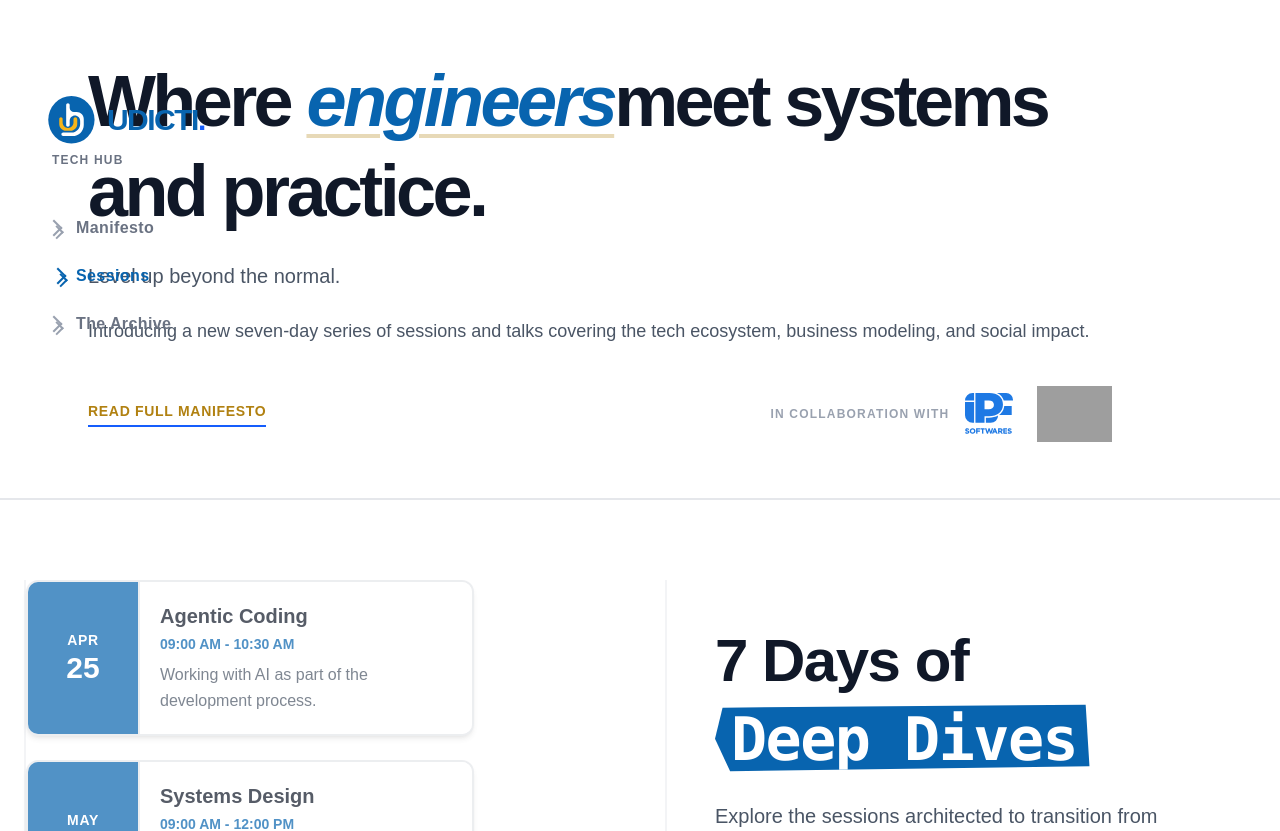
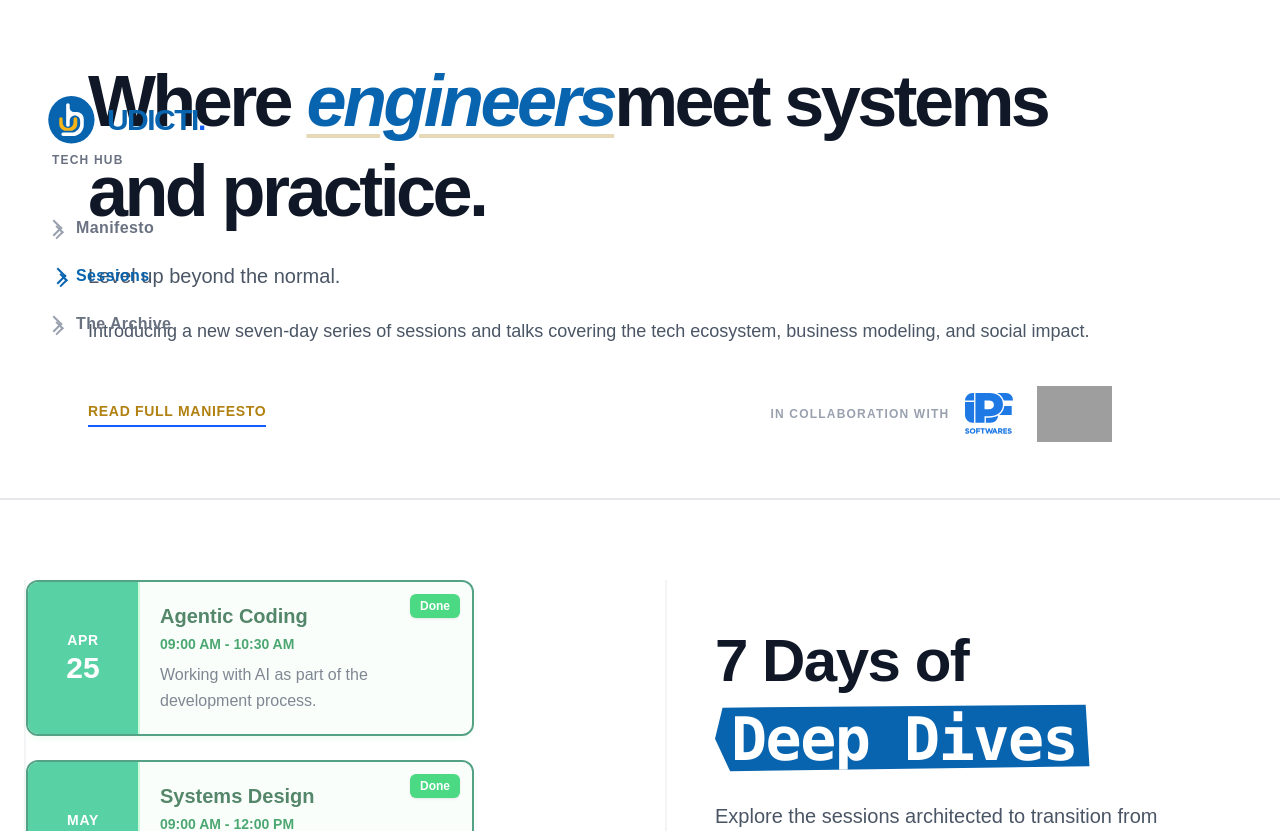
Before and after one commit to udictihub/udicti-dev, a Next.js app: page / in a window 1280 px wide. Shown: the top 831 px of the page. Built offline with nearby package versions, Linux system fonts and the light colour scheme; grey boxes are pictures that could not be loaded; a web font is replaced by a local one.

Commit message:
Fix the proper dates and add completed days

```diff
--- a/src/components/CalendarCard.tsx
+++ b/src/components/CalendarCard.tsx
@@ -6,6 +6,7 @@ interface CalendarCardProps {
   title: string;
   description: string;
   time?: string;
+  isCompleted?: boolean;
 }
 
 const CalendarCard: React.FC<CalendarCardProps> = ({
@@ -14,11 +15,22 @@ const CalendarCard: React.FC<CalendarCardProps> = ({
   title,
   description,
   time,
+  isCompleted = false,
 }) => {
   return (
-    <div className="flex  bg-white shadow-md rounded-xl overflow-hidden border-2 border-gray-200 max-w-md transition-transform hover:-translate-y-1 hover:shadow-lg duration-300">
+    <div
+      className={`flex relative shadow-md rounded-xl overflow-hidden border-2 max-w-md transition-transform hover:-translate-y-1 hover:shadow-lg duration-300 ${
+        isCompleted
+          ? 'border-[#0d7b53] shadow-green-100/50'
+          : 'border-gray-200 bg-white'
+      }`}
+    >
       {/* Date Section */}
-      <div className="flex flex-col items-center justify-center bg-[#0864AF] text-white px-6 py-4 min-w-[110px]">
+      <div
+        className={`flex flex-col items-center justify-center text-white px-6 py-4 min-w-[110px] ${
+          isCompleted ? 'bg-[#12BE80]' : 'bg-[#0864AF]'
+        }`}
+      >
         <span className="text-sm font-semibold uppercase tracking-wider">
           {month}
         </span>
@@ -26,10 +38,29 @@ const CalendarCard: React.FC<CalendarCardProps> = ({
       </div>
 
       {/* Details Section */}
-      <div className="p-5 flex flex-col justify-center border-l-2 border-gray-200 w-full bg-white">
-        <h3 className="text-xl font-bold text-gray-900">{title}</h3>
+      <div
+        className={`p-5 flex flex-col justify-center border-l-2 w-full ${
+          isCompleted
+            ? 'bg-green-50/50 border-green-200'
+            : 'bg-white border-gray-200'
+        }`}
+      >
+        {isCompleted && (
+          <div className="absolute top-3 right-3 bg-green-500 text-white text-xs font-bold px-2.5 py-1 rounded-md shadow-sm z-10 flex items-center gap-1">
+            Done
+          </div>
+        )}
+        <h3
+          className={`text-xl font-bold pr-14 ${isCompleted ? 'text-green-900' : 'text-gray-900'}`}
+        >
+          {title}
+        </h3>
         {time && (
-          <span className="text-sm text-[#0864AF] font-bold mb-2 mt-1">
+          <span
+            className={`text-sm font-bold mb-2 mt-1 ${
+              isCompleted ? 'text-green-700' : 'text-[#0864AF]'
+            }`}
+          >
             {time}
           </span>
         )}
--- a/src/components/SessionsSection.tsx
+++ b/src/components/SessionsSection.tsx
@@ -72,6 +72,7 @@ const SessionsSection = () => {
                   title={session.title}
                   description={session.desc}
                   time={session.time}
+                  isCompleted={session.completed === 'done'}
                 />
               </div>
             </div>
--- a/src/data/sessions.ts
+++ b/src/data/sessions.ts
@@ -9,7 +9,7 @@ export const sessions = [
     time: '09:00 AM - 10:30 AM',
     desc: 'Working with AI as part of the development process.',
     image: codeAgentImg.src,
-
+    completed: 'done',
     markdown: dedent`
       # Agentic Coding
 
@@ -22,6 +22,7 @@ export const sessions = [
       ## What we will explore
 
       - Using AI to assist development workflows
+
       - Automating repetitive tasks
       - Working with tools that extend beyond code generation
 
@@ -47,6 +48,7 @@ export const sessions = [
     desc: 'Designing systems that scale and hold up in the real world.',
     image:
       'https://images.unsplash.com/photo-1558494949-ef010cbdcc31?w=800&q=80',
+    completed: 'done',
     markdown: dedent`
 # Systems Design
 
@@ -77,7 +79,7 @@ Begin thinking in terms of systems, not just individual applications.
   {
     id: 4,
     month: 'May',
-    day: '08',
+    day: '09',
     title: 'Hosting & Infrastructure',
     time: '10:00 AM - 12:00 PM',
     desc: 'Running and managing systems beyond your local machine.',
@@ -114,7 +116,7 @@ Gain a practical understanding of how systems run in real environments.
   {
     id: 5,
     month: 'May',
-    day: '09',
+    day: '14',
     title: 'Skills That Matter',
     time: '10:00 AM - 12:00 PM',
     desc: 'Developing the thinking and communication behind strong engineering.',
```
